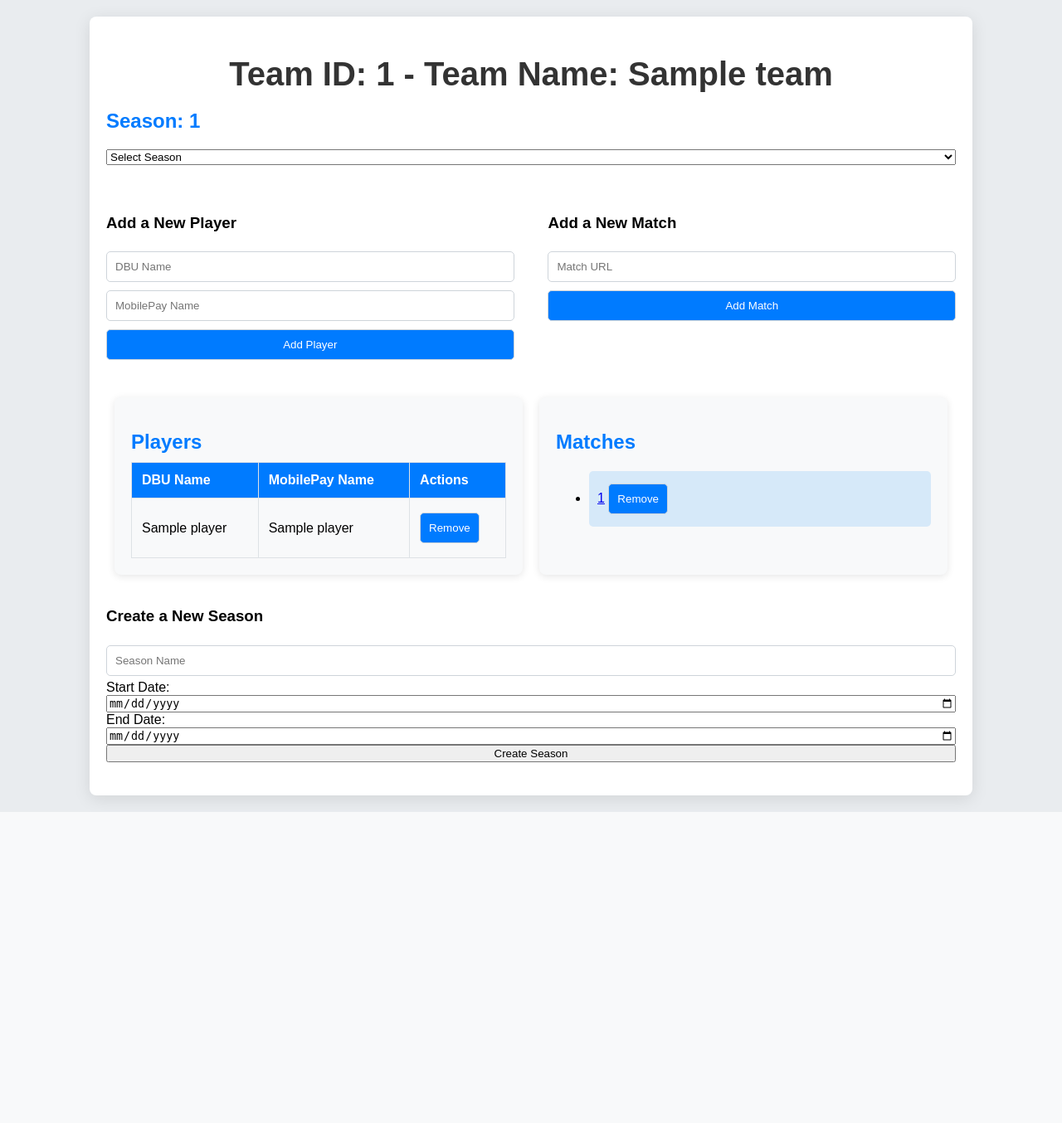
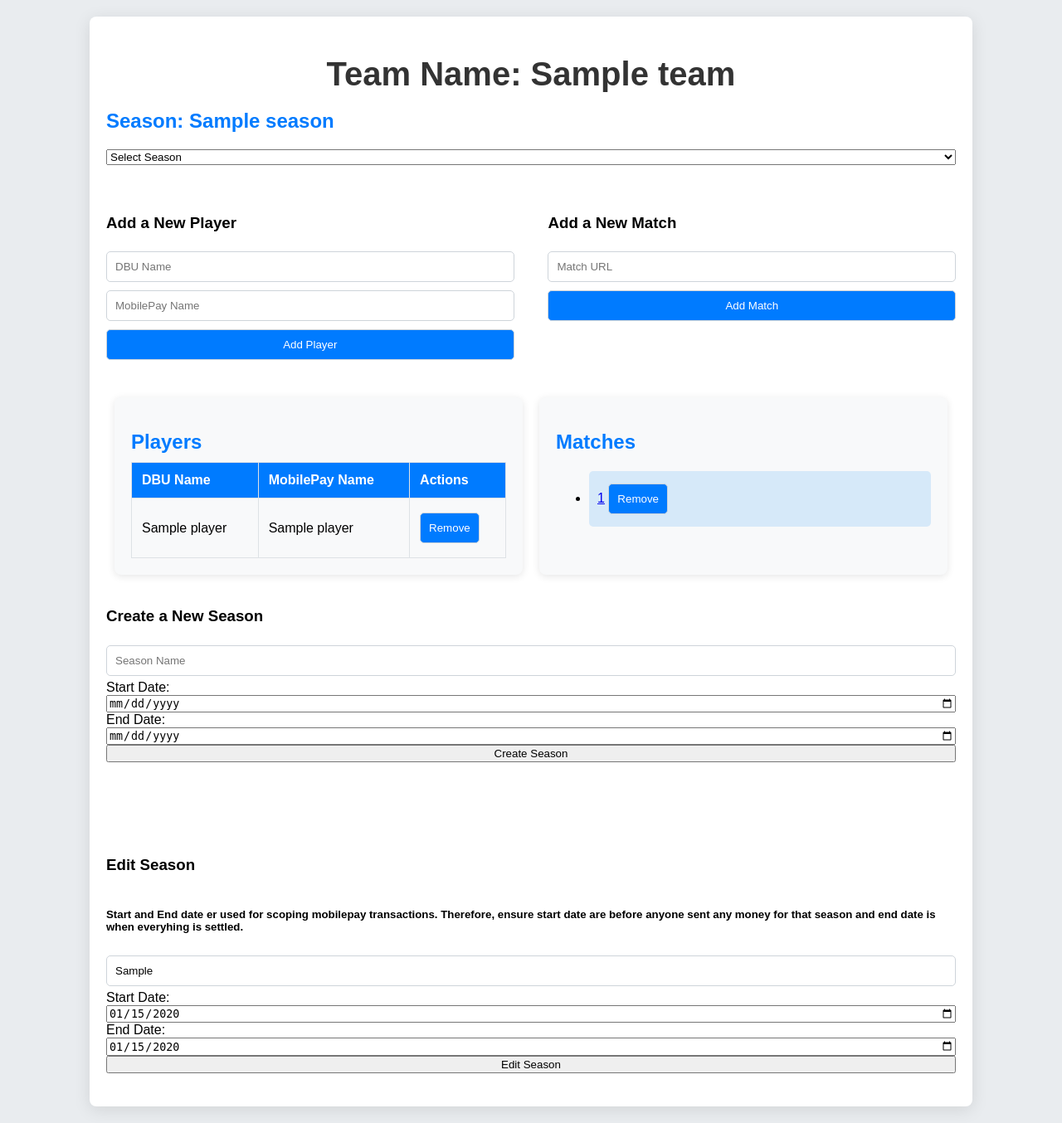
Before and after one commit to MadsRantzau49/OEB_WEBSITE, a Flask app: template templates/edit_team.html in a window 1280 px wide. Shown: the whole page at 83% size. Before the commit the page ends 979 px from the top, so only its background shows below. Run offline with Flask 3, Linux system fonts and the light colour scheme; the template is opened without the code that fills it: most values are stand-ins (such as "Sample title", 1, 10 or a date in 2020).

Commit message:
det hele virker (tror jeg)

```diff
--- a/app.py
+++ b/app.py
@@ -15,7 +15,7 @@ app.register_blueprint(season_controller)
 
 @app.route('/')
 def home():
-    return render_template('index.html')
+    return render_template('cordinator.html')
 
 if __name__ == '__main__':
     initialize_database()
--- a/service/PlayerService.py
+++ b/service/PlayerService.py
@@ -21,3 +21,7 @@ class PlayerService:
         player_id = self.playerDB.add_player(player)
 
         return player
+
+    def delete_player(self, player_id):
+        if not self.playerDB.delete_player(player_id):
+            raise Exception("Player not deleted")
--- a/service/TeamService.py
+++ b/service/TeamService.py
@@ -61,9 +61,11 @@ class TeamService:
     def get_all_team_players(self, team_id):
         return self.player_DB.get_players_by_team(team_id)
 
-    def get_all_edit_team_informations(self, team, season):
+    def get_all_edit_team_informations(self, team_id, season_id):
+        team = self.get_team_by_id(team_id)
         players = self.get_all_team_players(team.id)
         seasonList = self.season_service.get_all_seasons_from_team(team.id)
+        season = self.season_service.find_season_by_id(season_id)
         if not season:
             season = self.season_service.find_latest_season_by_team_id(team.id)
         matches = self.match_service.get_matches_by_season(season.id)
--- a/templates/edit_team.html
+++ b/templates/edit_team.html
@@ -12,11 +12,11 @@
         <h1 style="color:red;">{{ error }}</h1>
     {% endif %}
     <div class="container">
-        <h1>Team ID: {{ team.id }} - Team Name: {{ team.name }}</h1>
+        <h1>Team Name: {{ edit_team_data.team.team_name }}</h1>
         <div class="seasons">
             <h2>Season:
-                {% if season_id %}
-                    {{season_id}}
+                {% if edit_team_data.season %}
+                    {{edit_team_data.season.name}}
                 {% endif %}
             </h2>
 
@@ -24,13 +24,13 @@
             <form action="/change_season" method="POST">
                 <select name="season_id" onchange="this.form.submit()">
                     <option value="">Select Season</option>
-                    {% for season in seasonList %}
+                    {% for season in edit_team_data.seasonList %}
                         <option value="{{ season.id }}">{{ season.name }}</option>
                     {% else %}
                         <option>No seasons available</option>
                     {% endfor %}
                 </select>
-                <input type="hidden" name="team_id" value="{{ team.id }}">
+                <input type="hidden" name="team_id" value="{{ edit_team_data.team.id }}">
 
                 <!-- Hidden submit button to support automatic form submission -->
                 <noscript><input type="submit" value="Submit"></noscript>
@@ -45,9 +45,9 @@
                     <h3>Add a New Player</h3>
                     <input type="text" name="player_name" placeholder="DBU Name" required>
                     <input type="text" name="mobilepay_name" placeholder="MobilePay Name" required>
-                    <input type="hidden" name="team_id" value="{{ team.id }}">
-                    {% if season_id %}
-                    <input type="hidden" name="season_id" value="{{ season_id }}">
+                    <input type="hidden" name="team_id" value="{{ edit_team_data.team.id }}">
+                    {% if edit_team_data.season %}
+                    <input type="hidden" name="season_id" value="{{ edit_team_data.season.id }}">
                     {% endif %}
                     <input type="submit" value="Add Player">
                 </form>
@@ -57,9 +57,9 @@
                 <form action="/add_match" method="POST">
                     <h3>Add a New Match</h3>
                     <input type="text" name="match_url" placeholder="Match URL" required>
-                    <input type="hidden" name="team_id" value="{{ team.id }}">
-                    {% if season_id %}
-                    <input type="hidden" name="season_id" value="{{ season_id }}">
+                    <input type="hidden" name="team_id" value="{{ edit_team_data.team.id }}">
+                    {% if edit_team_data.season %}
+                    <input type="hidden" name="season_id" value="{{ edit_team_data.season.id }}">
                     {% endif %}
                     <input type="submit" value="Add Match">
                 </form>
@@ -77,16 +77,16 @@
                         </tr>
                     </thead>
                     <tbody>
-                        {% for player in players %}
+                        {% for player in edit_team_data.players %}
                             <tr>
                                 <td>{{ player.dbu_name }}</td>
                                 <td>{{ player.mobilepay_name }}</td>
                                 <td>
                                     <form action="/remove_player" method="POST" style="display:inline;">
-                                        <input type="hidden" name="player_id" value="{{ player }}">
-                                        {% if season_id %}
-                                            <input type="hidden" name="season_id" value="{{ season }}">
-                                            <input type="hidden" name="team_id" value="{{ team }}">
+                                        <input type="hidden" name="player_id" value="{{ player.id }}">
+                                        {% if edit_team_data.season %}
+                                            <input type="hidden" name="season_id" value="{{ edit_team_data.season.id }}">
+                                            <input type="hidden" name="team_id" value="{{ edit_team_data.team.id }}">
                                         {% endif %}
                                         <input type="submit" value="Remove">
                                     </form>
@@ -103,14 +103,14 @@
             <div class="divider">
                 <h2>Matches</h2>
                 <ul class="match-list">
-                    {% for match in matches %}
+                    {% for match in edit_team_data.matches %}
                         <li>
                             <a href="https://www.dbu.dk/resultater/kamp/{{ match.match_url_id }}/kampinfo" target="_blank">{{ match.match_url_id }}</a>
                             <form action="/remove_match" method="POST" style="display:inline;">
                                 <input type="hidden" name="match_id" value="{{ match.id }}">
-                                {% if season_id %}
-                                    <input type="hidden" name="season_id" value="{{ season_id }}">
-                                    <input type="hidden" name="team_id" value="{{ team.id }}">
+                                {% if edit_team_data.season %}
+                                    <input type="hidden" name="season_id" value="{{ edit_team_data.season.id }}">
+                                    <input type="hidden" name="team_id" value="{{ edit_team_data.team.id }}">
                                 {% endif %}
                                 <input type="submit" value="Remove">
                             </form>
@@ -129,9 +129,26 @@
             <input type="date" name="season_start" id="season_start" required>
             <label for="season_end">End Date:</label>
             <input type="date" name="season_end" id="season_end">
-            <input type="hidden" name="team_id" value="{{ team.id }}">
+            <input type="hidden" name="team_id" value="{{ edit_team_data.team.id }}">
             <button type="submit">Create Season</button>
         </form>
+        <br>
+        <br>
+        <br>
+        {% if edit_team_data.season %}
+        <form action="/edit_season" method="POST">
+            <h3>Edit Season</h3>
+            <h5>Start and End date er used for scoping mobilepay transactions. Therefore, ensure start date are before anyone sent any money for that season and end date is when everyhing is settled.</h5>
+            <input type="text" name="season_name" value={{edit_team_data.season.name}} required>
+            <label for="season_start">Start Date:</label>
+            <input type="date" name="season_start" id="season_start" value={{edit_team_data.season.start_date}} required>
+            <label for="season_end">End Date:</label>
+            <input type="date" name="season_end" id="season_end" value={{edit_team_data.season.end_date}}>
+            <input type="hidden" name="team_id" value="{{ edit_team_data.team.id }}">
+            <input type="hidden" name="season_id" value="{{ edit_team_data.season.id }}">
+            <button type="submit">Edit Season</button>
+        </form>
+        {% endif %}
     </div>
 </body>
 </html>
```
Also changed, not shown: Repositories/PlayerDB.py (+13 -0 lines), Repositories/SeasonDB.py (+10 -0 lines), controllers/MatchController.py (+11 -21 lines), controllers/PlayerController.py (+14 -25 lines), controllers/SeasonController.py (+32 -20 lines), controllers/TeamController.py (+3 -8 lines), service/seasonService.py (+14 -0 lines), templates/cordinator.html (renamed from templates/index.html).
